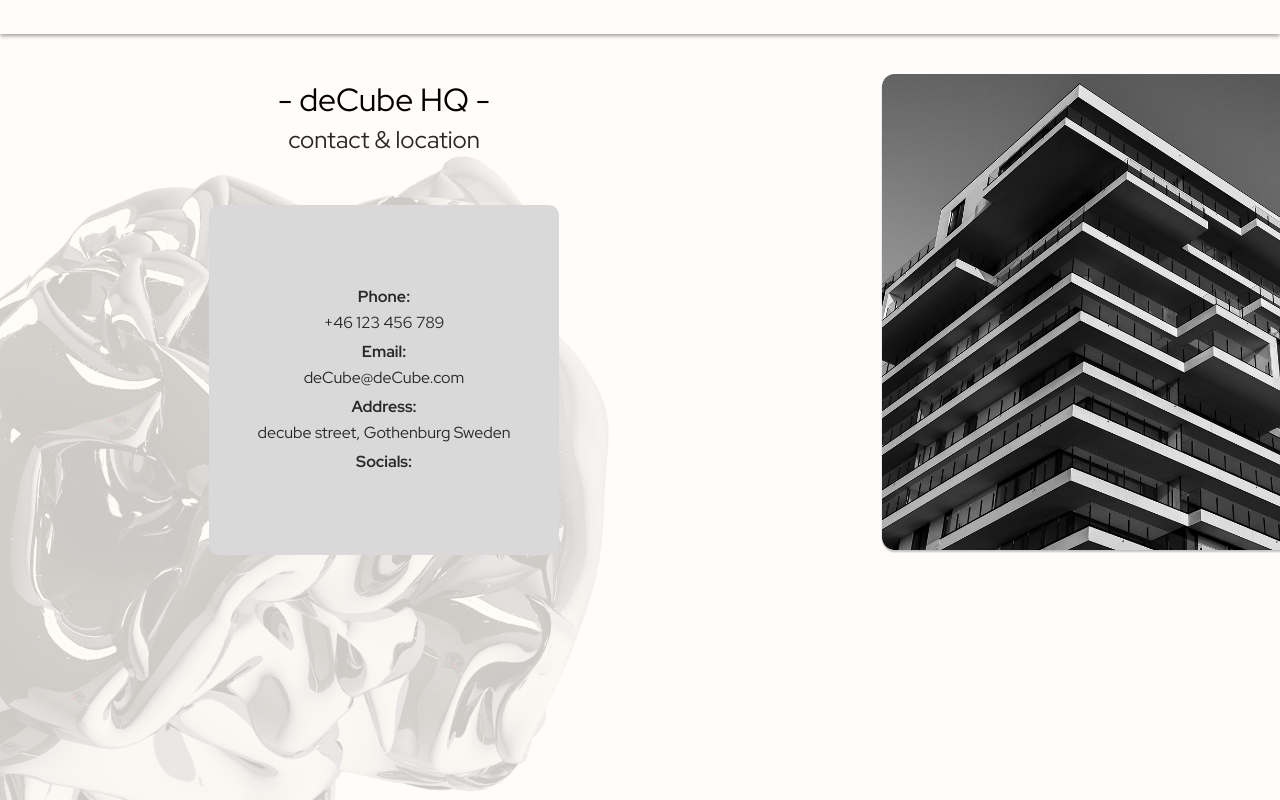
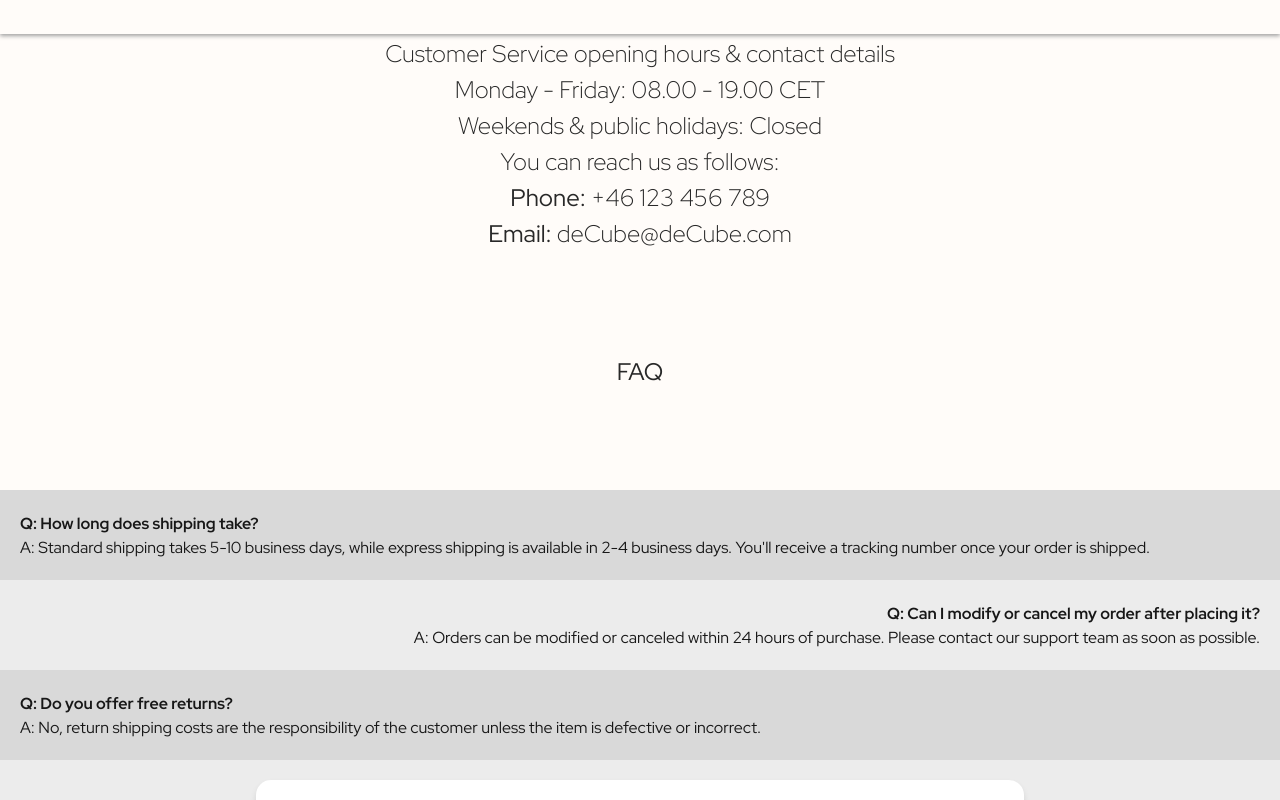
Before and after one commit to HermanNoren/DATX11-Traditional-Website, a Next.js app: page /contactpage in a window 1280 px wide. Shown: the part 340-1140 px from the top of the page. Built offline with nearby package versions, Linux system fonts and the light colour scheme.

Commit message:
Added text

```diff
--- a/src/app/contactpage/contactpage.css
+++ b/src/app/contactpage/contactpage.css
@@ -14,12 +14,21 @@
 
 .contact-title {
   font-size: 3rem;
+  height: 100px;
   color: rgb(40, 40, 40);
   font-weight: 500;
   text-align: center;
-  height: 100px;
   margin-top: 0px;
   box-shadow: 0px 2px 4px rgb(162, 162, 162);
+}
+
+.contact-text {
+  font-size: 1.5rem;
+  color: rgb(40, 40, 40);
+  font-weight: 300;
+  margin-top: 10px;
+  text-align: center;
+  margin-bottom: 100px;
 }
 
 .contactContainer {
@@ -43,17 +52,6 @@
   gap: auto; /* Adds space between elements */
 }
 
-.transparent-image {
-  width: 900px; /* Adjust width as needed */
-  height: auto;
-  margin-left: -200px;
-}
-
-.HQimage {
-  width: 400px;
-  height: auto;
-  margin-top: -400px; /* Adjust margin if needed */
-}
 
 .square {
   position: absolute; /* Position the square in front of the background images */
@@ -106,7 +104,7 @@
   text-align: center;
 }
 
-.bold {
+.contact-bold {
   font-weight: bold;
   display: block; /* Ensures the label appears above the text */
 }
@@ -115,3 +113,27 @@
   display: block; /* Ensures the text appears immediately below the label */
   margin-top: 2px; /* Slight spacing */
 }
+
+.FAQ-text-L {
+  display: block; /* Ensures the text appears immediately below the label */
+  margin-top: 2px; /* Slight spacing */
+  text-align: left;
+}
+
+.FAQ-text-R {
+  display: block; /* Ensures the text appears immediately below the label */
+  margin-top: 2px; /* Slight spacing */
+  text-align: right;
+}
+
+.containerA {
+  width: 100%;
+  background-color: #D9D9D9;
+  padding: 20px;
+}
+
+.containerB {
+  width: 100%;
+  background-color: #ececec;
+  padding: 20px;
+}
--- a/src/app/contactpage/page.tsx
+++ b/src/app/contactpage/page.tsx
@@ -5,40 +5,30 @@ function Contactpage() {
     <div className="contactpage">
       <div className="header"></div>
       <h1 className="contact-title">- Contact -</h1>
-      <div className="contactContainer"></div>
+      <p className="contact-text">Customer Service opening hours & contact details<br></br>
+        Monday - Friday: 08.00 - 19.00 CET <br></br>
+        Weekends & public holidays: Closed<br></br>
+        You can reach us as follows:<br></br>
+        <strong>Phone:</strong>  +46 123 456 789<br></br>
+        <strong>Email:</strong>  deCube@deCube.com
+      </p>
+      <p className="contact-text"><strong>FAQ</strong></p>
 
-      <div className="contact-sections">
-        <img src="/TransparentCube.png" className="transparent-image" />
+      <div className="containerA">
+        <p className="FAQ-text-L"><strong>Q: How long does shipping take?</strong><br></br>A: Standard shipping takes 5-10 business days, while express shipping is available in 2-4 business days.
+        You'll receive a tracking number once your order is shipped.</p>
+      </div>
 
-        <div className="deCube">
-          <h2 className="contact-decube-title">- deCube HQ -</h2>
-          <h3 className="contact-subtitle">contact & location</h3>
-          <div className="square">
-            <div className="info">
-              <div>
-                <span className="bold">Phone:</span>{" "}
-                <span className="contact-text">+46 123 456 789</span>
-              </div>
-              <div>
-                <span className="bold">Email:</span>{" "}
-                <span className="contact-text">deCube@deCube.com</span>
-              </div>
-              <div>
-                <span className="bold">Address:</span>{" "}
-                <span className="contact-text">
-                  decube street, Gothenburg Sweden
-                </span>
-              </div>
-              <div>
-                <span className="bold">Socials:</span>{" "}
-                <span className="contact-text"></span>
-              </div>
-            </div>
-          </div>
-        </div>
+      <div className="containerB">
+        <p className="FAQ-text-R"><strong>Q: Can I modify or cancel my order after placing it?</strong><br></br> A: Orders can be modified or canceled within 24 hours of purchase.
+        Please contact our support team as soon as possible.</p>
+      </div>
 
-        <img src="/ContactHQ.png" className="HQimage" />
+      <div className="containerA">
+        <p className="FAQ-text-L"><strong>Q: Do you offer free returns?</strong><br></br> A: No, return shipping costs are the responsibility of the customer
+        unless the item is defective or incorrect.</p>
       </div>
+
     </div>
   );
 }
```
